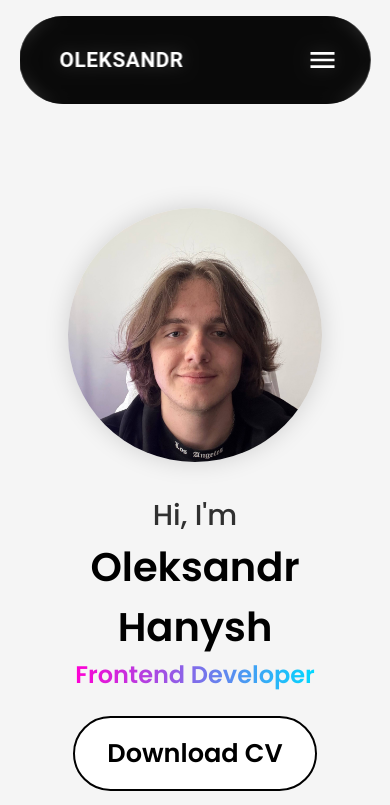
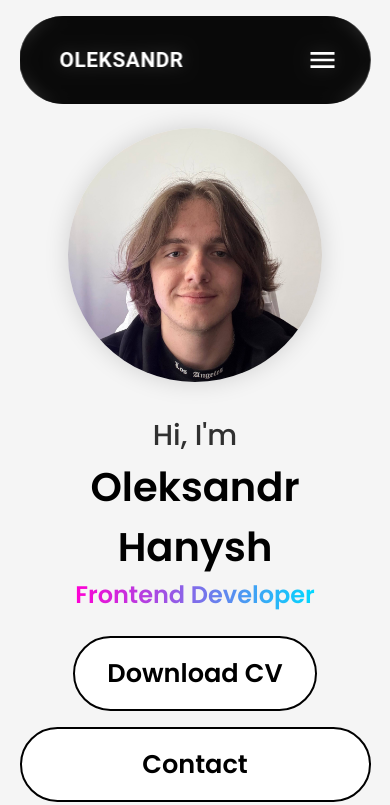
Before and after one commit to 7scaiman/portfolio, a React (Vite) app: page / in a window 390 px wide. Shown: the top 805 px of the page. Built offline with nearby package versions, Linux system fonts and the light colour scheme.

Commit message:
img fixing3

```diff
--- a/src/components/CSS/Main.css
+++ b/src/components/CSS/Main.css
@@ -126,7 +126,7 @@ a{
         flex-direction: column;
         gap: 3rem;
 
-        padding-top: 6rem;
+        padding-top: 1rem;
         padding-bottom: 3rem;
     }
 
```
